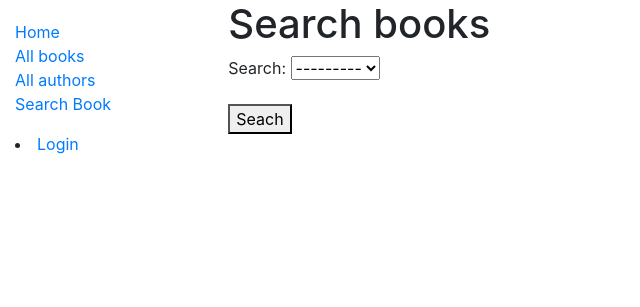
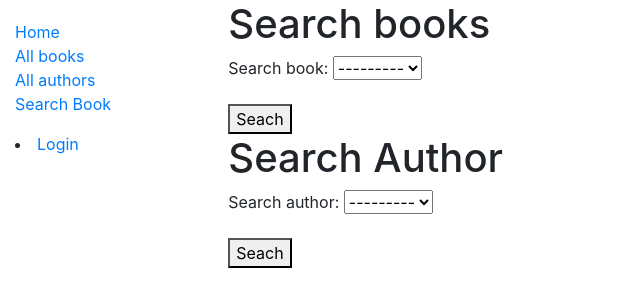
Before and after one commit to dang-Dev/django_local_library, a Django app: page /catalog/search/ in a window 1280 px wide. Shown: the top 307 px of the page, without its empty margins (0-640 px from the left). Run offline with Django 3.2, Linux system fonts and the light colour scheme; data that the repository does not hold is empty.

Commit message:
Added author search Bar

```diff
--- a/catalog/forms.py
+++ b/catalog/forms.py
@@ -21,17 +21,30 @@ class RenewBookForm(forms.Form):
         return data
 
 from dal import autocomplete
-from .models import TModel
+from .models import TModel, TModelAuthor
 
 class TForm(forms.ModelForm):
     class Meta:
         model = TModel
-        fields = ('search',)
+        fields = ('search_book',)
         widgets = {
-            'search': autocomplete.ModelSelect2(url='linked_data',)
+            'search_book': autocomplete.ModelSelect2(url='linked_data',)
         }
 
     class Media:
         js = (
             'linked_data.js',
         )
+
+class TFormAuthor(forms.ModelForm):
+    class Meta:
+        model = TModelAuthor
+        fields = ('search_author',)
+        widgets = {
+            'search_author': autocomplete.ModelSelect2(url='linked_data_author',)
+        }
+
+    class Media:
+        js = (
+            'linked_data.js',
+        )
--- a/catalog/models.py
+++ b/catalog/models.py
@@ -120,7 +120,7 @@ class Author(models.Model):
 from six import python_2_unicode_compatible
 @python_2_unicode_compatible
 class TModel(models.Model):
-    search = models.ForeignKey(
+    search_book = models.ForeignKey(
         'self',
         models.CASCADE,
         null=True,
@@ -128,4 +128,16 @@ class TModel(models.Model):
     )
 
     def __str__(self):
-        return self.search
+        return self.search_book
+
+@python_2_unicode_compatible
+class TModelAuthor(models.Model):
+    search_author = models.ForeignKey(
+        'self',
+        models.CASCADE,
+        null=True,
+        blank=True,
+    )
+
+    def __str__(self):
+        return self.search_author
--- a/catalog/templates/catalog/select2_outside_admin.html
+++ b/catalog/templates/catalog/select2_outside_admin.html
@@ -5,9 +5,17 @@
 {% block content %}
 <div>
     <h1>Search books</h1>
-    <form action="" method="post">
+    <form action="{% url 'search_book' %}" name="form1" method="post">
         {% csrf_token %}
-        {{ form.as_p }}
+        {{ form1.as_p }}
+        <button type="submit">Seach</button>
+    </form>
+</div>
+<div>
+    <h1>Search Author</h1>
+    <form action="{% url 'search_author' %}" name="form2" method="post">
+        {% csrf_token %}
+        {{  form2.as_p }}
         <button type="submit">Seach</button>
     </form>
 </div>
--- a/catalog/urls.py
+++ b/catalog/urls.py
@@ -1,7 +1,7 @@
 from django.urls import path
 from . import views
 #from .autocomplete import  BookAutocomplete
-from .models import TModel , Book
+from .models import TModel , Book, Author, TModelAuthor
 from dal import autocomplete
 
 class LinkedDataView(autocomplete.Select2QuerySetView):
@@ -10,6 +10,15 @@ class LinkedDataView(autocomplete.Select2QuerySetView):
 
         if self.q:
             qs = qs.filter(title__istartswith=self.q)
+
+        return qs
+
+class LinkedDataViewAuthor(autocomplete.Select2QuerySetView):
+    def get_queryset(self):
+        qs = Author.objects.all()
+
+        if self.q:
+            qs = qs.filter(last_name__istartswith=self.q)
 
         return qs
 
@@ -29,5 +38,8 @@ urlpatterns = [
     path('book/<int:pk>/update/', views.BookUpdate.as_view(), name='book-update'),
     path('book/<int:pk>/delete/', views.BookDelete.as_view(), name='book-delete'),
     path(r'linked_data/',LinkedDataView.as_view(model=TModel),name='linked_data'),
-    path(r'search/',views.UpdateView.as_view(),name='search',),
+    path(r'linked_data_author/',LinkedDataViewAuthor.as_view(model=TModelAuthor),name='linked_data_author'),
+    path('search/',views.UpdateView.as_view(),name='search'),
+    path(r'search_book/',views.UpdateViewBook.as_view(),name='search_book'),
+    path(r'search_author/',views.UpdateViewAuthor.as_view(),name='search_author'),
 ]
--- a/catalog/views.py
+++ b/catalog/views.py
@@ -165,23 +165,45 @@ except ImportError:
     from django.core.urlresolvers import reverse_lazy
 from django.forms import inlineformset_factory
 from django.views import generic
-from .models import TModel
-
+from .models import TModel, TModelAuthor
+from .forms import TForm, TFormAuthor
+from django.http import HttpResponse
 
 class UpdateView(generic.UpdateView):
     model = TModel
     form_class = TForm
+    second_form_class = TFormAuthor
     template_name = 'catalog/select2_outside_admin.html'
-    success_url = reverse_lazy('search')
-    formset_class = inlineformset_factory(
-        TModel,
-        TModel,
-        form=TForm,
-        fields=('search',)
-    )
+
+    def get_context_data(self, **kwargs):
+        context = super(UpdateView, self).get_context_data(**kwargs)
+        if 'form1' not in context:
+            context['form1'] = self.form_class()
+        if 'form2' not in context:
+            context['form2'] = self.second_form_class()
+        return context
+
+    def get_object(self):
+        return TModel.objects.first()
+
+class UpdateViewAuthor(generic.TemplateView):
+    model = TModelAuthor
+    form_class = TFormAuthor
+    template_name = 'catalog/select2_outside_admin.html'
+
+    def post(self, request):
+        q = request.POST['search_author']
+        return redirect(reverse('author-detail', args=(q)))
+
+class UpdateViewBook(generic.TemplateView):
+    model = TModel
+    form_class = TForm
+    template_name = 'catalog/select2_outside_admin.html'
+
     def get_object(self):
         return TModel.objects.first()
 
     def post(self, request):
-        q = request.POST['search']
+        pass
+        q = request.POST['search_book']
         return redirect(reverse('book-detail', args=(q)))
--- a/locallibrary/settings.py
+++ b/locallibrary/settings.py
@@ -29,6 +29,7 @@ DEBUG = os.environ.get('DJANGO_DEBUG', '') != 'False'
 
 ALLOWED_HOSTS = [
     'yaphetss.herokuapp.com',
+    '127.0.0.1',
 ]
 
 
```
Also changed, not shown: catalog/migrations/0014_auto_20210314_1053.py (added).
